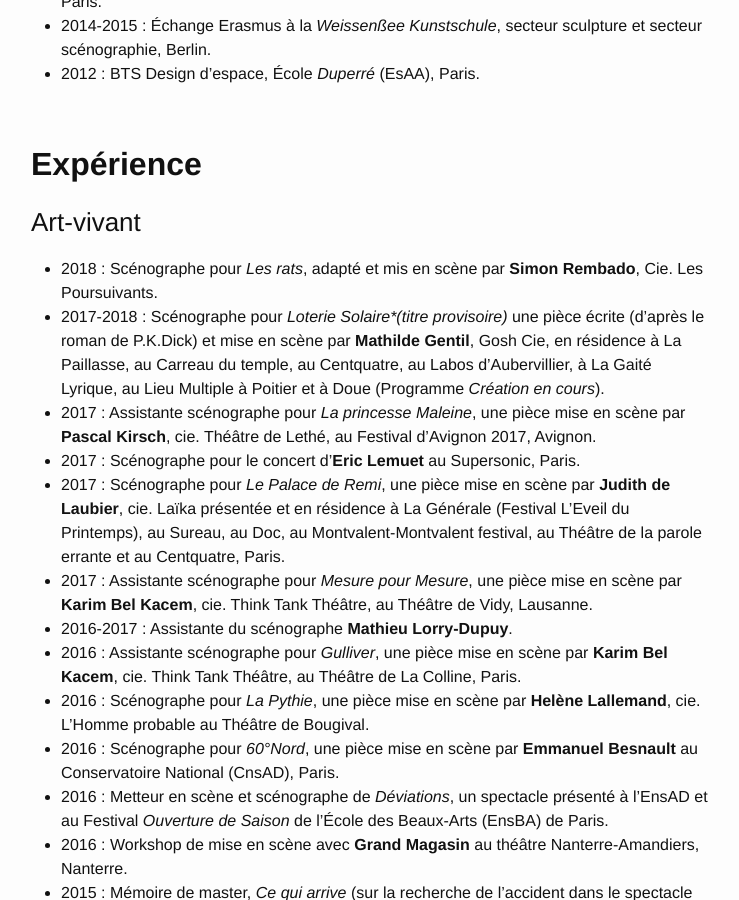
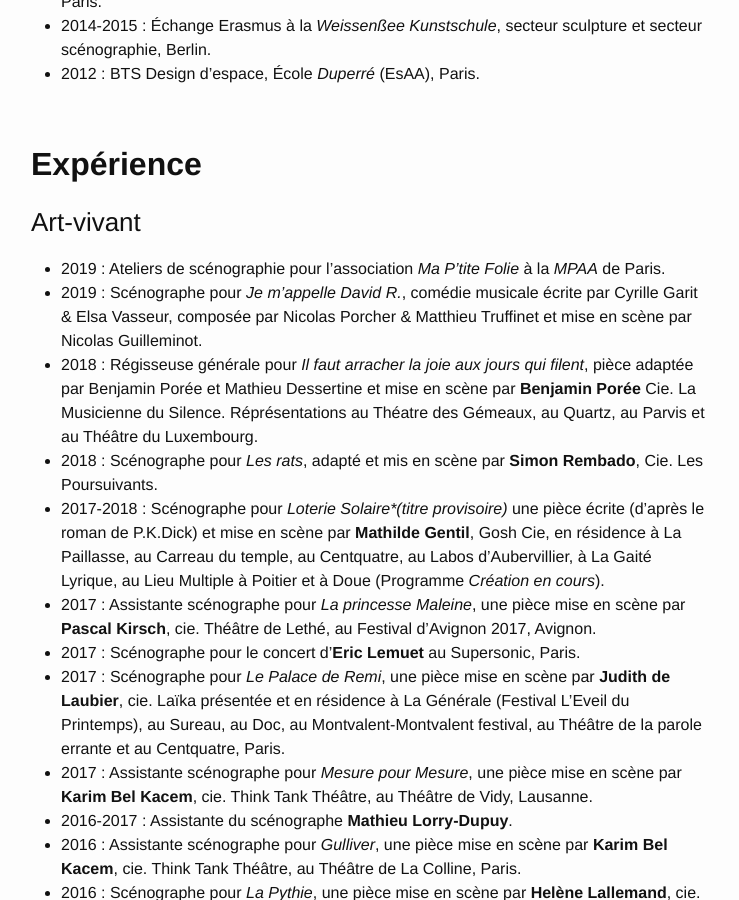
Before and after one commit to louiseds/louiseds.github.io, a Jekyll site: the page built from about.md, in a window 1280 px wide and 900 px high, scrolled down 821 px. Shown: the whole window, without its empty margins (269-1008 px from the left). Built offline with Jekyll 4.4.1, drawn with Linux system fonts in a browser that asks for light colours; some of the changed text lies outside the part shown.

Commit message:
Update about.md

```diff
--- a/about.md
+++ b/about.md
@@ -25,6 +25,9 @@
 
 ### Art-vivant
 
+* 2019 : Ateliers de scénographie pour l'association _Ma P'tite Folie_ à la _MPAA_ de Paris.
+* 2019 : Scénographe pour _Je m'appelle David R._, comédie musicale écrite par Cyrille Garit & Elsa Vasseur, composée par Nicolas Porcher & Matthieu Truffinet et mise en scène par Nicolas Guilleminot.
+* 2018 : Régisseuse générale pour _Il faut arracher la joie aux jours qui filent_, pièce adaptée par Benjamin Porée et Mathieu Dessertine et mise en scène par **Benjamin Porée** Cie. La Musicienne du Silence. Réprésentations au Théatre des Gémeaux, au Quartz, au Parvis et au Théâtre du Luxembourg.
 * 2018 : Scénographe pour _Les rats_, adapté et mis en scène par **Simon Rembado**, Cie. Les Poursuivants.
 * 2017-2018 : Scénographe pour _Loterie Solaire*(titre provisoire)_ une pièce écrite (d'après le roman de P.K.Dick) et mise en scène par **Mathilde Gentil**, Gosh Cie, en résidence à La Paillasse, au Carreau du temple, au Centquatre, au Labos d’Aubervillier, à La Gaité Lyrique, au Lieu Multiple à Poitier et à Doue (Programme _Création en cours_).
 * 2017 : Assistante scénographe pour _La princesse Maleine_, une pièce mise en scène par **Pascal Kirsch**, cie. Théâtre de Lethé, au Festival d'Avignon 2017, Avignon.
@@ -58,6 +61,7 @@
 
 ### Scénographie d'expositions & d'évènements
 
+* 2018 : Scénographe pour les vitrines **Camper**, Paris.
 * 2017-2018 : Scénographe d'évènements de communication pour : Le Perchoir, Pain Surprise, My Little Paris, Sennse, Solib, L'Equipée et **Hermès**.
 * 2016 : Scénographe de l'exposition des oeuvres de la _Chaire Innovation & savoir-faire_ de la **Fondation Bettencourt-Schueller**, Paris.
 * 2013 : Scénographe de l’exposition _Géant_, Galerie Beaurepaire, Paris.
@@ -90,7 +94,9 @@
 ## **Experience**
 
 ### Performing arts
-
+* 2019 : Stage design teacher for _Ma P'tite Folie's_ workshops at MPAA Paris
+* 2019 : Stage designer for _Je m'appelle David R._, a musical written by Cyrille Garit & Elsa Vasseur, composed by Nicolas Porcher & Matthieu Truffinet and directed by Nicolas Guilleminot.
+* 2018 : Technical director for _Il faut arracher la joie aux jours qui filent_, a play adapted and directed by Benjamin Porée, Cie. La Musicienne du Silence. At the Théâtre des Gemeaux (Sceaux), Le Quartz (Brest), Théâtre du Luxembourg (Meaux), Le Parvis (Tarbes).
 * 2018 : Stage designer for _Les rats_, adapted and directed by **Simon Rembado**, Cie. Les Poursuivants.
 * 2017-2018 : Stage designer for _Solar Lottery_ a digital performance adapted (from P.K.Dick's novel) and directed by **Mathilde Gentil**, Gosh cie., in residence at La Paillasse, Le Carreau du temple, Le Centquatre, Le Labos d’Aubervillier, La Gaité Lyrique, Le Lieu Multiple à Poitier and in Doue (Program _Création en cours_)
 * 2017 : Stage designer assistant for _La princesse Maleine_ a play directed by **Pascal Kirsch**, cie. Théâtre de Lethé, shown at the Festival d'Avignon 2017, Avignon.
@@ -124,6 +130,7 @@
 
 ### Set design for exhibitions and events
 
+* 2018 : Set designer for **Camper** windows, Paris.
 * 2017-2018 : Set designer of communication events for : Le Perchoir, Pain Surprise, My Little Paris, Sennse, Solib, L'Equipée and **Hermès**.
 * 2016 : Scenography of the exhibition of the **Fondation Bettencourt-Schueller** _Chaire «Innovation & Savoir-faire»_, Paris.
 * 2013 : Scenography of the exhibition _Géant_, at the Galerie Beaurepaire, Paris.
```
